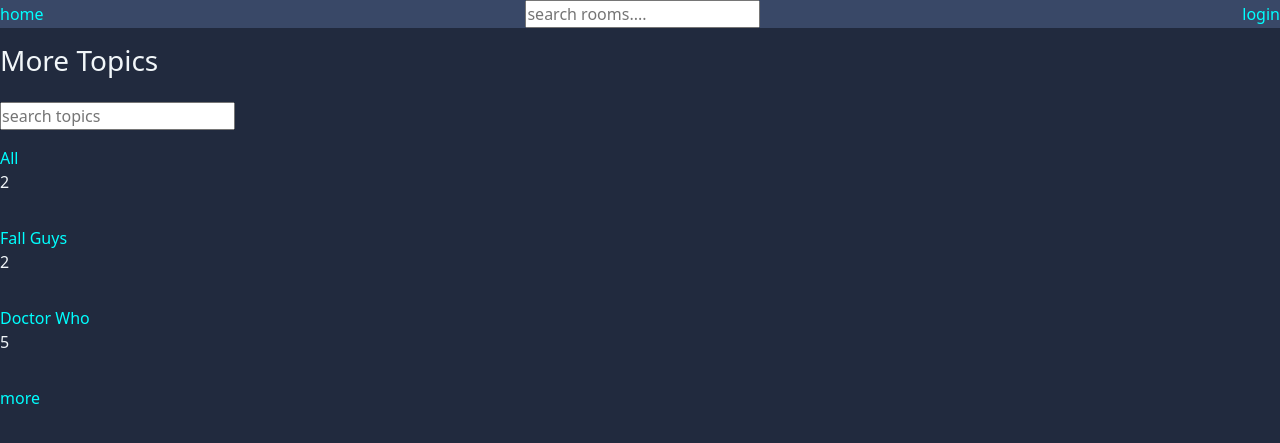
After one commit to CodysCodingCloud/forum-django, a Django app: page /topics/ in a window 1280 px wide. The commit adds this page. Shown: the top 443 px of the page. Run offline with Django 4.2, Linux system fonts and the light colour scheme; data comes from the database, SQL or seed files in the repository; both versions use the stored data as it was after the commit.

Commit message:
new pages +

```diff
--- /dev/null
+++ b/base/api/urls.py
@@ -0,0 +1,13 @@
+""" url and routes for api """
+from django.urls import path
+
+# from django.http import HttpResponse
+from . import views
+
+# routes
+urlpatterns = [
+    # path(url, function, name='variable to use in templates')
+    path("", views.getRoutes),
+    path('rooms', views.getRooms),
+    path('rooms/<str:pk>', views.getRoom),
+]
--- a/base/templates/base/components/topic_list.html
+++ b/base/templates/base/components/topic_list.html
@@ -8,4 +8,5 @@
 		<a href="{% url 'home' %}?q={{ topic.name }}">{{ topic.name }}</a>
 	</div>
 	{% endfor %}
+	<a href="{% url 'topics' %}" class="">more</a>
 </div>
--- a/base/templates/base/room.html
+++ b/base/templates/base/room.html
@@ -18,7 +18,7 @@
 		</div>
 		<hr />
 		{% endfor %}
-		<!---->
+		<!-- -->
 		{% if request.user.is_authenticated%}
 		<div class="comment">
 			<form method="post" action="">
--- /dev/null
+++ b/base/templates/base/topics.html
@@ -0,0 +1,24 @@
+{% extends "main.html" %}
+<!-- child add to the extended template's block -->
+{% block content %}
+<div class="topics-container">
+	<div class="topmenu">
+		<a href="{{ request.META.HTTP_REFERER }}" class="back"></a>
+		<h3>More Topics</h3>
+	</div>
+	<form method="'GET" action="{% url 'topics' %}">
+		<input type="text" name="qtopics" placeholder="search topics" />
+	</form>
+	<div class="topic-list-item">
+		<a href="{% url 'topics' %}">All</a>
+		<p class="count">{{topics.count}}</p>
+	</div>
+	{% for topic in topics %}
+	<div class="topic-list-item">
+		<a href="{% url 'home' %}?q={{ topic.name }}">{{ topic.name }}</a>
+		<p class="count">{{topic.room_set.all.count}}</p>
+	</div>
+	{% endfor %}
+	<a href="{% url 'topics' %}" class="">more</a>
+</div>
+{% endblock content %}
--- a/base/urls.py
+++ b/base/urls.py
@@ -19,6 +19,8 @@ urlpatterns = [
     path("delete-room/<str:pk>/", views.deleteRoom, name="delete-room"),
     path("delete-message/<str:pk>/", views.deleteMessage, name="delete-message"),
     path("profile/<str:pk>/", views.user_profile, name="user"),
-    path("update-user", views.update_user, name="update_user"),
+    path("update-user/", views.update_user, name="update_user"),
+    path("topics/", views.topics_page, name="topics"),
+    path("feed/", views.activities_page, name="activity"),
     # path('user/<str:pk>/', views.user, name='user'),
 ]
--- a/base/views.py
+++ b/base/views.py
@@ -205,3 +205,32 @@ def update_user(request):
 
 def room4(request):
     return HttpResponse('room4')
+
+
+def topics_page(request):
+    """just topics page"""
+    queryset = (
+        request.GET.get('qtopics') if request.GET.get('qtopics') is not None else ''
+    )
+    topics = Topic.objects.filter(
+        Q(name__icontains=queryset)
+        # | Q(room__name__icontains=queryset)
+        # | Q(room__description__icontains=queryset)
+    ).order_by('-updated')
+    context = {"topics": topics}
+    return render(request, 'base/topics.html', context)
+
+
+def activities_page(request):
+    """just topics page"""
+    queryset = (
+        request.GET.get('qtopics') if request.GET.get('qtopics') is not None else ''
+    )
+    topics = Topic.objects.filter(
+        Q(name__icontains=queryset)
+        | Q(room__name__icontains=queryset)
+        | Q(room__description__icontains=queryset)
+    ).order_by('-updated')
+
+    context = {"topics": topics}
+    return render(request, 'base/activity_page.html', context)
--- a/djangotest/urls.py
+++ b/djangotest/urls.py
@@ -20,7 +20,8 @@ from django.http import HttpResponse
 
 urlpatterns = [
     path('admin/', admin.site.urls),
-    path('',include('base.urls'))
+    path('', include('base.urls')),
+    path('api/', include('base.api.urls'))
     # path('',home),
     # path('room/',room),
     # path('room/:id',room4),
--- a/static/styles/index.css
+++ b/static/styles/index.css
@@ -132,6 +132,8 @@ a {
 .d-delete:hover:before {
 	border-left: 4px solid var(--danger);
 }
+.room-container {
+}
 .message-container {
 }
 .participants {
```
Also changed, not shown: base/api/serializars.py (added, +8 -0 lines), base/api/views.py (added, +45 -0 lines), base/templates/base/activity_page.html (added, +22 -0 lines), base/templates/base/login_register.html (+11 -3 lines), djangotest/settings.py (+16 -0 lines), base/api/__init__.py (added), db.sqlite3.
